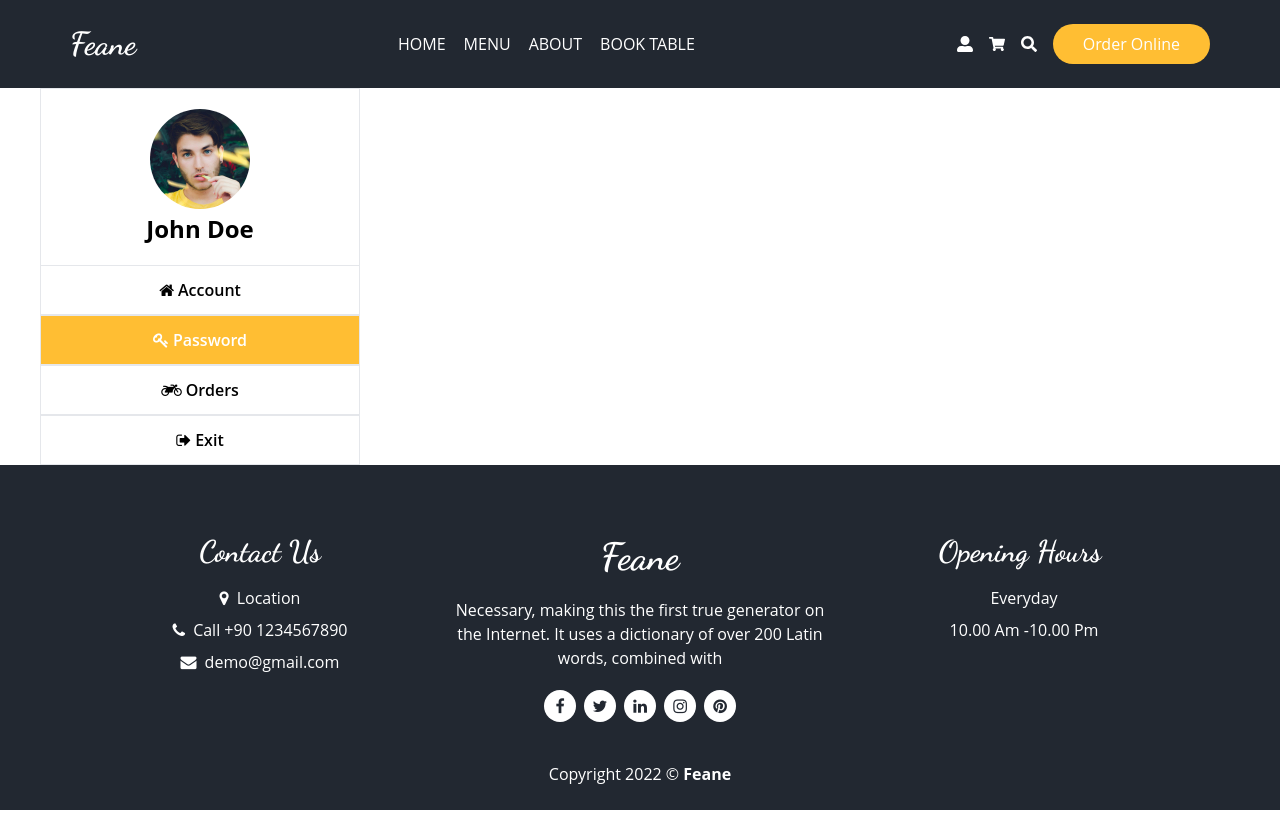
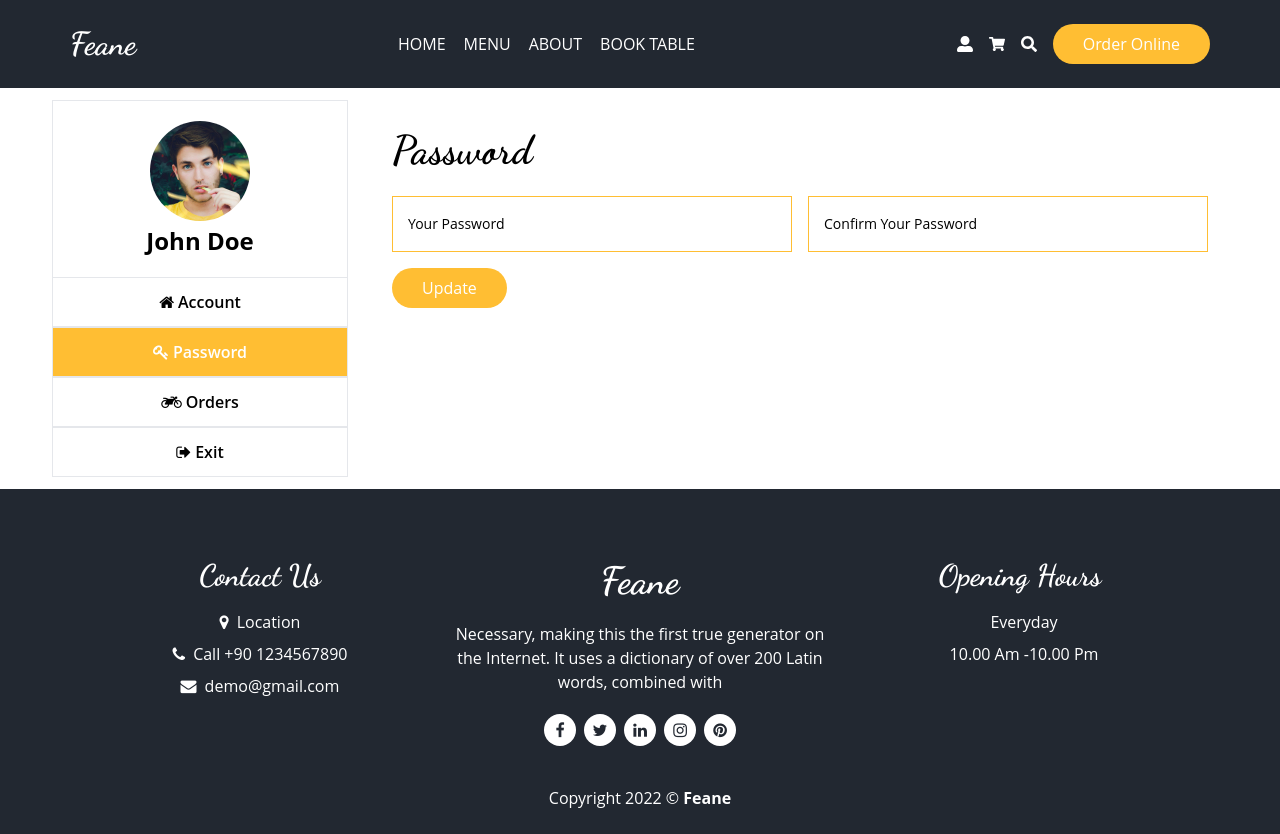
Before and after one commit to ilkeasagicayir/food-ordering, a Next.js app: page /profile in a window 1280 px wide. Both pictures are taken after a click on the item "Password". Before the commit the page ends 810 px from the top, so only its background shows below. Built offline with nearby package versions, Linux system fonts and the light colour scheme.

Commit message:
Profile Page Password component

```diff
--- /dev/null
+++ b/components/profile/Password.jsx
@@ -0,0 +1,63 @@
+import Input from "../../components/form/Input";
+import Title from "../../components/ui/Title";
+import { useFormik } from "formik";
+import { newPasswordSchema } from "../../schema/newPassword.js";
+
+const Password = () => {
+  const onSubmit = async (values, actions) => {
+    await new Promise((resolve) => setTimeout(resolve, 4000));
+    actions.resetForm();
+    console.log("values", values);
+  };
+
+  const { values, errors, touched, handleSubmit, handleChange, handleBlur } =
+    useFormik({
+      initialValues: {
+        password: "",
+        confirmPassword: "",
+      },
+      onSubmit,
+      validationSchema: newPasswordSchema,
+    });
+  const inputs = [
+    {
+      id: 1,
+      name: "password",
+      type: "password",
+      placeholder: "Your Password",
+      value: values.password,
+      errorMessage: errors.password,
+      touched: touched.password,
+    },
+    {
+      id: 2,
+      name: "confirmPassword",
+      type: "password",
+      placeholder: "Confirm Your Password",
+      value: values.confirmPassword,
+      errorMessage: errors.confirmPassword,
+      touched: touched.confirmPassword,
+    },
+  ];
+
+  return (
+    <form className="lg:p-8 flex-1 lg:mt-0 mt-5" onSubmit={handleSubmit}>
+      <Title addClass="text-[40px]">Password</Title>
+      <div className="grid lg:grid-cols-2 grid-cols-1 gap-4 mt-4">
+        {inputs.map((input) => (
+          <Input
+            key={input.id}
+            {...input}
+            onBlur={handleBlur}
+            onChange={handleChange}
+          />
+        ))}
+      </div>
+      <button className="btn-primary mt-4" type="submit">
+        Update
+      </button>
+    </form>
+  );
+};
+
+export default Password;
--- a/pages/profile/index.jsx
+++ b/pages/profile/index.jsx
@@ -1,14 +1,14 @@
 import Image from "next/image";
 import { useState } from "react";
 import Account from "../../components/profile/Account";
+import Password from "../../components/profile/Password";
 
 const Profile = () => {
+  const [tabs, setTabs] = useState(0);
 
-    const [tabs, setTabs] = useState(0);
-
-    return (
-        <div className="flex px-10 min-h-[calc(100vh_-_433px)] lg:flex-row flex-col">
-      <div className="lg:w-80 w-100 flex-shrink-0">
+  return (
+    <div className="flex px-10 min-h-[calc(100vh_-_433px)] lg:flex-row flex-col lg:mb-0 mb-10">
+      <div className="lg:w-80 w-100 p-3 flex-shrink-0">
         <div className="relative flex flex-col items-center px-10 py-5 border border-b-0">
           <Image
             src="/images/client2.jpg"
@@ -59,8 +59,9 @@ const Profile = () => {
         </ul>
       </div>
       {tabs === 0 && <Account />}
+      {tabs === 1 && <Password />}
     </div>
-    )
-  }
+  );
+};
 
-export default Profile
+export default Profile;
--- /dev/null
+++ b/schema/newPassword.js
@@ -0,0 +1,10 @@
+import * as Yup from "yup";
+
+export const newPasswordSchema = Yup.object({
+  password: Yup.string()
+    .required("Password is required.")
+    .min(6, "Password must be at least 6 characters."),
+  confirmPassword: Yup.string()
+    .required("Confirm password is required.")
+    .oneOf([Yup.ref("password"), null], "Passwords must match."),
+});
```
Also changed, not shown: components/form/Input.jsx (+4 -4 lines), components/profile/Account.jsx (+4 -4 lines), components/ui/Title.jsx (+3 -5 lines).
